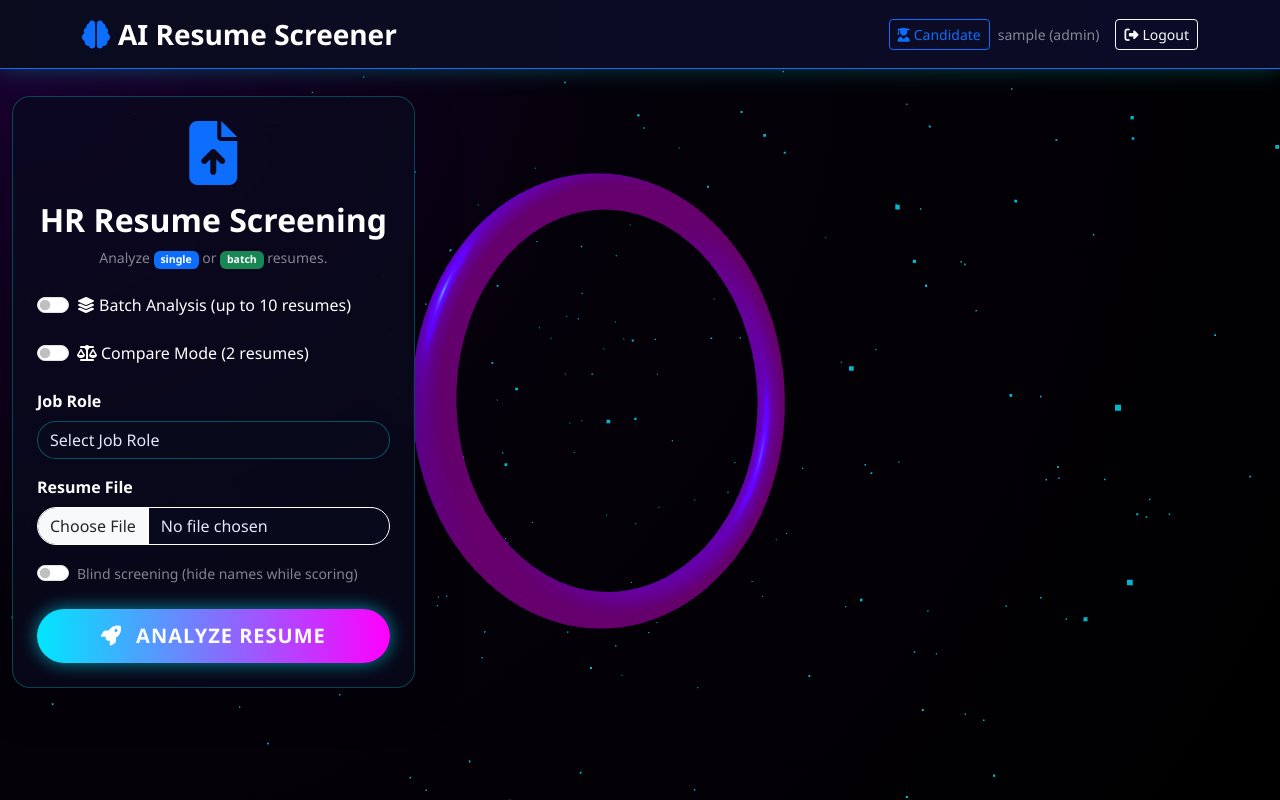
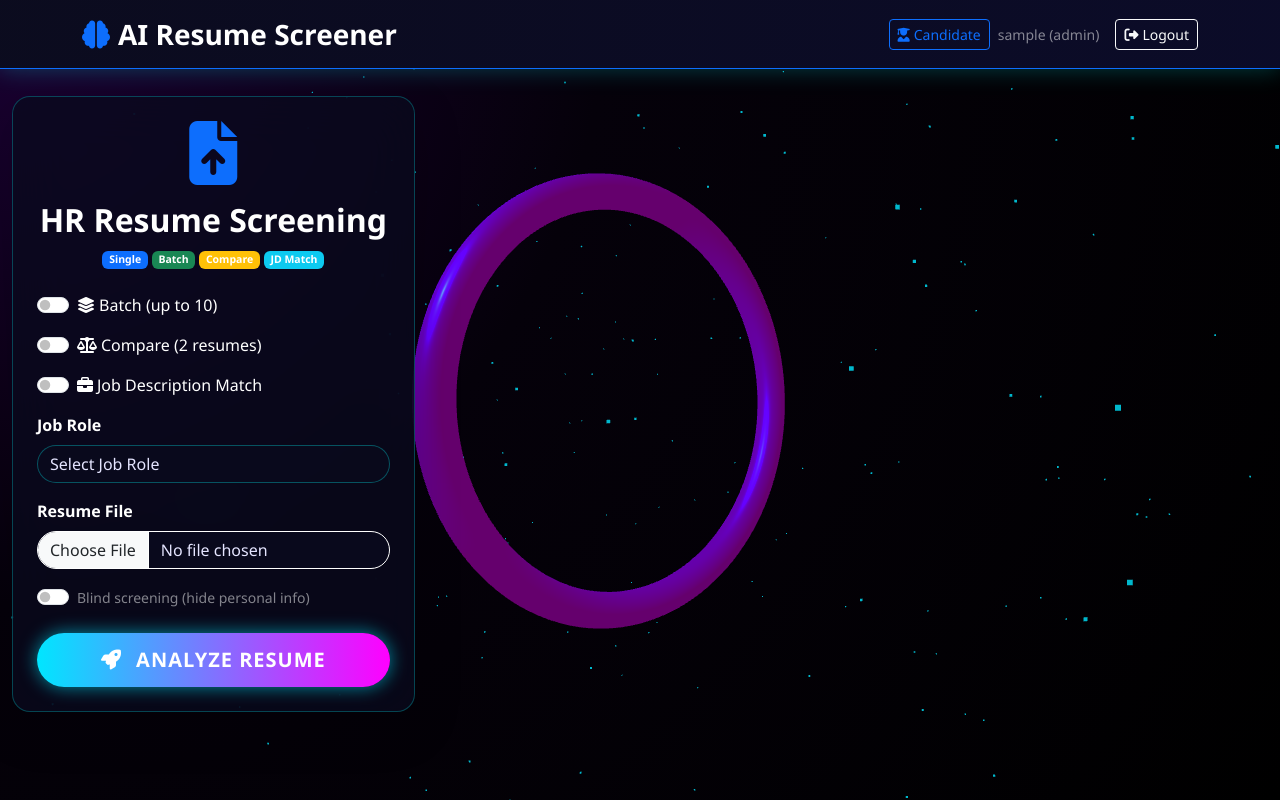
Before and after one commit to Navadeep-28/resume-screener-3d, a Flask app: page / in a window 1280 px wide. Run offline with Flask 3, Linux system fonts and the light colour scheme; the visitor is signed in with stand-in values (Sample User, id 1); parts of the project's set-up code (start-up, migrations or seed data) failed here and were passed over; some libraries are stand-ins or nearby versions.

Commit message:
Update index.html

```diff
--- a/templates/index.html
+++ b/templates/index.html
@@ -11,34 +11,46 @@
 
 <div class="container-fluid mt-5">
     <div class="row justify-content-center">
-        <!-- Upload panel -->
+        <!-- Upload panel (ALL Ideas implemented) -->
         <div class="col-lg-4 mb-4">
             <div class="card glass-card shadow-lg p-4">
                 <div class="text-center mb-4">
                     <i class="fas fa-file-upload fa-4x text-primary mb-3"></i>
                     <h2 class="fw-bold text-white">HR Resume Screening</h2>
                     <p class="text-white-50 small mb-0">
-                        Analyze <span class="badge bg-primary">single</span> or <span class="badge bg-success">batch</span> resumes.
+                        <span class="badge bg-primary">Single</span>
+                        <span class="badge bg-success">Batch</span>
+                        <span class="badge bg-warning">Compare</span>
+                        <span class="badge bg-info text-white">JD Match</span>
                     </p>
                 </div>
 
                 <form id="uploadForm" enctype="multipart/form-data">
-                    <!-- Batch mode toggle (Idea 4) -->
-                    <div class="form-check form-switch mb-4">
+                    <!-- Idea 4: Batch toggle -->
+                    <div class="form-check form-switch mb-3">
                         <input class="form-check-input" type="checkbox" id="batchModeSwitch" name="batch_mode">
                         <label class="form-check-label text-white" for="batchModeSwitch">
-                            <i class="fas fa-layer-group me-1"></i>Batch Analysis (up to 10 resumes)
+                            <i class="fas fa-layer-group me-1"></i>Batch (up to 10)
                         </label>
                     </div>
 
-                    <!-- IDEA 5: Comparison mode toggle -->
-                    <div class="form-check form-switch mb-4">
+                    <!-- Idea 5: Compare toggle -->
+                    <div class="form-check form-switch mb-3">
                         <input class="form-check-input" type="checkbox" id="compareModeSwitch" name="compare_mode">
                         <label class="form-check-label text-white" for="compareModeSwitch">
-                            <i class="fas fa-balance-scale me-1"></i>Compare Mode (2 resumes)
+                            <i class="fas fa-balance-scale me-1"></i>Compare (2 resumes)
                         </label>
                     </div>
 
+                    <!-- Idea 6: JD Matching toggle -->
+                    <div class="form-check form-switch mb-3">
+                        <input class="form-check-input" type="checkbox" id="jdModeSwitch" name="jd_mode">
+                        <label class="form-check-label text-white" for="jdModeSwitch">
+                            <i class="fas fa-briefcase me-1"></i>Job Description Match
+                        </label>
+                    </div>
+
+                    <!-- Job Role -->
                     <div class="mb-3">
                         <label class="form-label text-white fw-bold">Job Role</label>
                         <select class="form-select bg-transparent text-white" name="job_category" required>
@@ -49,57 +61,53 @@
                         </select>
                     </div>
 
-                    <!-- Single resume input -->
+                    <!-- Idea 6: Job Description textarea -->
+                    <div id="jdInput" class="mb-3 d-none">
+                        <label class="form-label text-white fw-bold">Job Description</label>
+                        <textarea class="form-control bg-transparent text-white border-white"
+                                  name="job_description" rows="4"
+                                  placeholder="Paste the full job description here... (Requirements, skills, experience...)"></textarea>
+                        <div class="form-text text-white-50 small">
+                            Custom JD for precise matching (highly recommended)
+                        </div>
+                    </div>
+
+                    <!-- Single resume -->
                     <div id="singleResumeInput" class="mb-3">
                         <label class="form-label text-white fw-bold">Resume File</label>
-                        <input type="file"
-                               class="form-control bg-transparent text-white border-white"
-                               name="resume"
-                               accept=".pdf,.docx"
-                               required>
+                        <input type="file" class="form-control bg-transparent text-white border-white"
+                               name="resume" accept=".pdf,.docx" required>
                     </div>
 
-                    <!-- IDEA 5: Comparison inputs (2 files) -->
+                    <!-- Idea 5: Comparison inputs -->
                     <div id="compareResumeInput" class="mb-3 d-none">
                         <div class="row">
                             <div class="col-6">
-                                <label class="form-label text-white fw-bold">Resume 1</label>
-                                <input type="file"
-                                       class="form-control bg-transparent text-white border-white"
-                                       name="resume1"
-                                       accept=".pdf,.docx"
-                                       required>
+                                <label class="form-label text-white fw-bold small">Resume 1</label>
+                                <input type="file" class="form-control bg-transparent text-white border-white"
+                                       name="resume1" accept=".pdf,.docx">
                             </div>
                             <div class="col-6">
-                                <label class="form-label text-white fw-bold">Resume 2</label>
-                                <input type="file"
-                                       class="form-control bg-transparent text-white border-white"
-                                       name="resume2"
-                                       accept=".pdf,.docx"
-                                       required>
+                                <label class="form-label text-white fw-bold small">Resume 2</label>
+                                <input type="file" class="form-control bg-transparent text-white border-white"
+                                       name="resume2" accept=".pdf,.docx">
                             </div>
-                        </div>
-                        <div class="form-text text-white-50 small mt-2">
-                            Compare two candidates head-to-head.
                         </div>
                     </div>
 
-                    <!-- Batch input (hidden when compare mode) -->
+                    <!-- Idea 4: Batch input -->
                     <div id="batchResumeInput" class="mb-3 d-none">
-                        <label class="form-label text-white fw-bold">Select Multiple Resumes</label>
-                        <input type="file"
-                               class="form-control bg-transparent text-white border-white"
-                               name="resumes"
-                               accept=".pdf,.docx"
-                               multiple>
+                        <label class="form-label text-white fw-bold">Multiple Resumes</label>
+                        <input type="file" class="form-control bg-transparent text-white border-white"
+                               name="resumes" accept=".pdf,.docx" multiple>
                         <div id="batchFileList" class="mt-2 text-white-50 small"></div>
                     </div>
 
-                    <!-- Blind screening toggle -->
+                    <!-- Idea 2: Blind screening -->
                     <div class="form-check form-switch mb-4">
                         <input class="form-check-input" type="checkbox" id="blindModeSwitch" name="blind_mode">
                         <label class="form-check-label text-white-50 small" for="blindModeSwitch">
-                            Blind screening (hide names while scoring)
+                            Blind screening (hide personal info)
                         </label>
                     </div>
 
@@ -111,81 +119,19 @@
             </div>
         </div>
 
-        <!-- Results panel -->
+        <!-- Results panel (simplified - JS handles modes) -->
         <div class="col-lg-8">
-            <!-- Loading state -->
             <div id="loading" class="d-none text-center p-5">
                 <div class="spinner-border text-primary mb-3" role="status" style="width: 4rem; height: 4rem;"></div>
                 <h4 class="text-white" id="loadingText">Analyzing...</h4>
                 <div class="progress mt-3" style="height: 8px;">
-                    <div class="progress-bar progress-bar-striped progress-bar-animated bg-primary" role="progressbar" style="width: 0%"></div>
+                    <div class="progress-bar progress-bar-striped progress-bar-animated bg-primary"
+                         role="progressbar" style="width: 0%"></div>
                 </div>
             </div>
 
-            <!-- IDEA 5: Comparison Results -->
-            <div id="compareResults" class="d-none">
-                <div class="card glass-card shadow-lg">
-                    <div class="card-header bg-gradient-warning text-white d-flex justify-content-between">
-                        <h3 class="mb-0">
-                            <i class="fas fa-balance-scale me-2"></i>Head-to-Head Comparison
-                        </h3>
-                        <div>
-                            <span class="badge bg-success fs-6" id="winnerBadge"></span>
-                        </div>
-                    </div>
-                    <div class="card-body p-4">
-                        <!-- Side-by-side comparison -->
-                        <div class="row mb-4">
-                            <div class="col-md-6 text-center">
-                                <div class="score-circle winner-circle mb-3" id="score1">0%</div>
-                                <h5 class="text-white fw-bold" id="candidate1Name">Candidate 1</h5>
-                                <div id="candidate1Skills" class="text-white-50 small"></div>
-                            </div>
-                            <div class="col-md-6 text-center">
-                                <div class="score-circle loser-circle mb-3" id="score2">0%</div>
-                                <h5 class="text-white fw-bold" id="candidate2Name">Candidate 2</h5>
-                                <div id="candidate2Skills" class="text-white-50 small"></div>
-                            </div>
-                        </div>
-
-                        <!-- Comparison charts -->
-                        <div class="row">
-                            <div class="col-md-6 mb-3">
-                                <div id="compareBarChart" style="width:100%; height:300px;"></div>
-                            </div>
-                            <div class="col-md-6 mb-3">
-                                <div id="compareRadarChart" style="width:100%; height:300px;"></div>
-                            </div>
-                        </div>
-
-                        <!-- Key differences -->
-                        <div class="mt-4">
-                            <h5 class="text-white mb-3">
-                                <i class="fas fa-list-alt me-2"></i>Key Differences
-                            </h5>
-                            <div id="keyDifferences" class="row text-white-50 small"></div>
-                        </div>
-
-                        <!-- Downloads -->
-                        <div class="mt-4 row">
-                            <div class="col-md-6">
-                                <a id="downloadBtn1" class="btn btn-outline-primary w-100 mb-2" href="#" download>
-                                    <i class="fas fa-file-pdf me-2"></i>Candidate 1 Report
-                                </a>
-                            </div>
-                            <div class="col-md-6">
-                                <a id="downloadBtn2" class="btn btn-outline-primary w-100 mb-2" href="#" download>
-                                    <i class="fas fa-file-pdf me-2"></i>Candidate 2 Report
-                                </a>
-                            </div>
-                        </div>
-                    </div>
-                </div>
-            </div>
-
-            <!-- Single/Batch results (previous content) -->
-            <div id="singleResult" class="d-none">...</div>
-            <div id="batchResults" class="d-none">...</div>
+            <!-- Results will be populated by JavaScript -->
+            <div id="resultsContainer"></div>
         </div>
     </div>
 </div>
```
